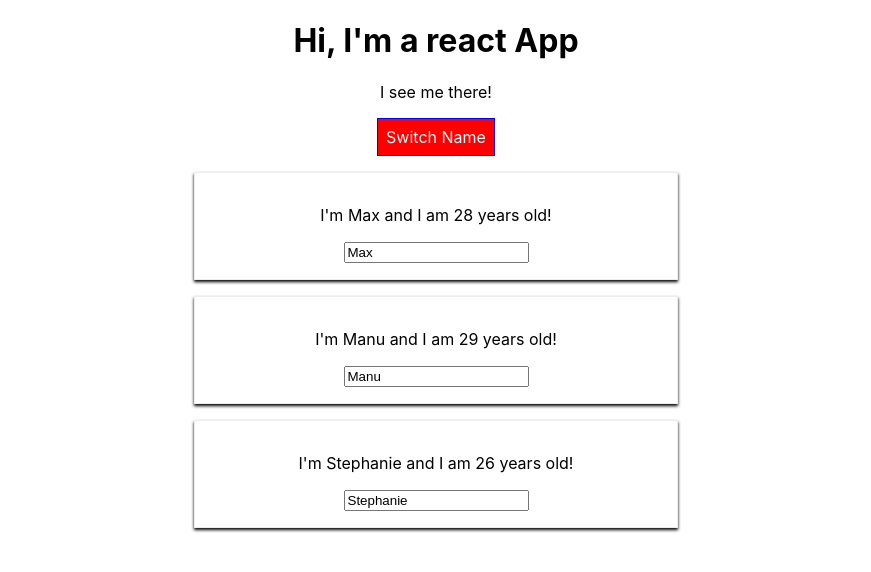
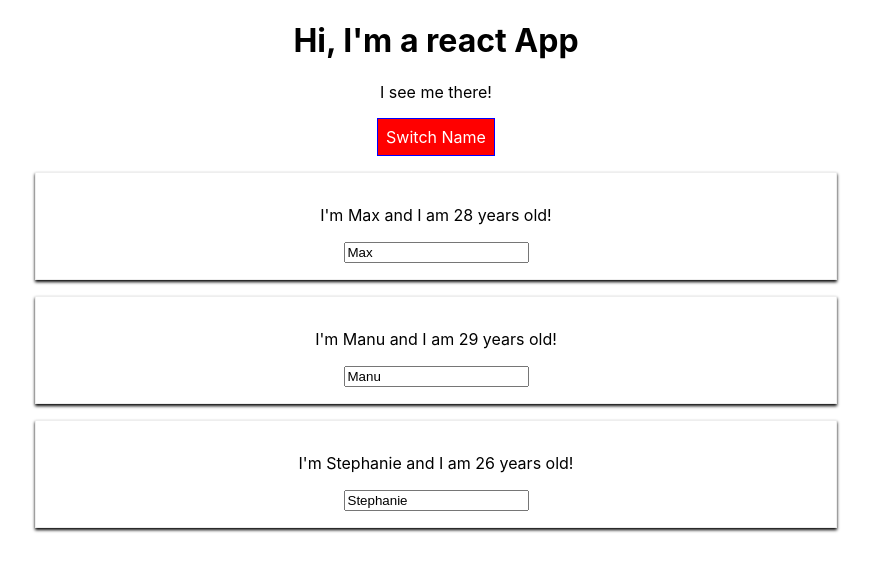
Before and after one commit to NaveenDK/react-js-concepts, a React (Create React App) app: page / in a window 1280 px wide. Both pictures are taken after a click on the button "Switch Name". Shown: the top 572 px of the page, without its empty margins (204-1075 px from the left). Built offline with nearby package versions, Linux system fonts and the light colour scheme.

Commit message:
project before ejecting

```diff
--- a/src/App.js
+++ b/src/App.js
@@ -1,6 +1,6 @@
 import React, { Component } from 'react';
 import './App.css';
-import Radium, {StyleRoot} from 'radium';
+
 import Person from './Person/Person';
 import person from './Person/Person';
 
@@ -64,10 +64,7 @@
                             border:'1px solid blue',
                             padding:'8px',
                             cursor: 'pointer',
-                            ':hover':{
-                              backgroundColor:'lightgreen',
-                              color:'black'
-                            }
+
 
                           };
 
@@ -89,10 +86,7 @@
 
                         )
                         style.backgroundColor= 'red';
-                        style[':hover'] = {
-                          backgroundColor: 'salmon',
-                          color:'black'
-                        }
+
                       }
 
                      // let classes = ['red','bold'].join(' ');
@@ -107,7 +101,7 @@
 
 
                           return (
-                            <StyleRoot>
+
                             <div className="App">
                             <h1>Hi, I'm a react App</h1>
                             <p className={classes.join(' ')}> I see me there!</p>
@@ -117,10 +111,10 @@
                                     style={style}
                                     onClick={this.togglePersonsHandler}> Switch Name</button>
                                     {persons}
-                          </div></StyleRoot>
+                          </div>
 
                               );
                  }
 }
 
-export default  Radium(App);
+export default  App;
--- a/src/Person/Person.js
+++ b/src/Person/Person.js
@@ -1,16 +1,11 @@
 import React from 'react';
-import Radium from 'radium';
+
 import './Person.css';
 const person=(props) =>{
-   const style = {
-       '@media (min-width:500px)':{
-           width:'450px'
-       }
-   };
 
 
     return (
-    <div className="Person" style={style}>
+    <div className="Person" >
         <p onClick={props.click}>I'm {props.name} and I am {props.age} years old!</p>
 
     <p>{props.children}</p>
@@ -19,4 +14,4 @@
     </div>)
 };
 
-export default Radium(person);
+export default person;
```
